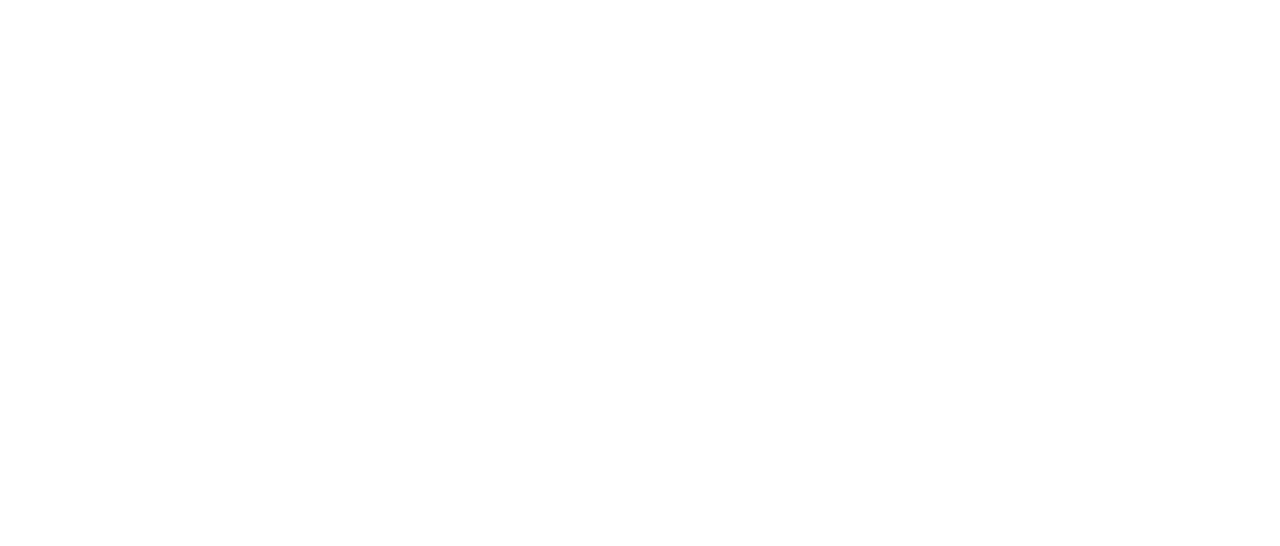
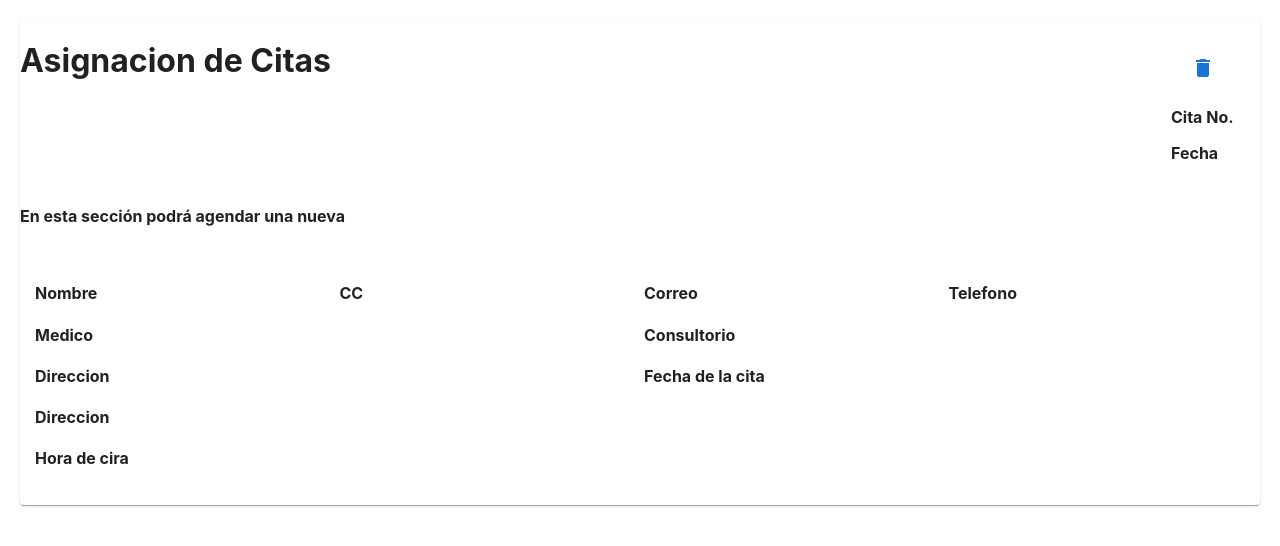
Before and after one commit to JuanOsDu/PESS-Front, a React app: page /home in a window 1280 px wide. Before the commit this address had no page. Built offline with nearby package versions, Linux system fonts and the light colour scheme.

Commit message:
plantilla output de citas para empleados

```diff
--- a/package.json
+++ b/package.json
@@ -5,6 +5,7 @@
   "dependencies": {
     "@emotion/react": "^11.9.0",
     "@emotion/styled": "^11.8.1",
+    "@mui/icons-material": "^5.8.0",
     "@mui/material": "^5.8.1",
     "@testing-library/jest-dom": "^5.16.4",
     "@testing-library/react": "^13.2.0",
--- a/src/App.css
+++ b/src/App.css
@@ -19,6 +19,19 @@
 
 
 }
+.top-content{
+  margin-top: 30px;
+  margin-right: 25px;
+}
+.top {
+
+  font-weight: bold;
+  display: flex;
+  flex-direction: row;
+  justify-content: space-between;
+
+
+}
 .fill {
   display: flex;
   justify-content: center;
@@ -33,3 +46,9 @@
   width: 100%;
   height: 100%;
 }
+.card-insert{
+ padding: 20px;
+}
+.container-son{
+  padding: 15px;
+}
--- /dev/null
+++ b/src/home.jsx
@@ -0,0 +1,81 @@
+import { React, Fragment } from "react";
+import { Button, h4, Grid, Card, Box, CardContent, Typography, CardActions } from '@mui/material';
+import { Delete } from '@mui/icons-material';
+import { Link } from 'react-router-dom';
+import './App.css';
+const bull = (
+    <Box
+        component="span"
+        sx={{ display: 'inline-block', mx: '2px', transform: 'scale(0.8)' }}
+    >
+        •
+    </Box>
+);
+function Home() {
+    return (
+        <div className="Home">
+            <Box className="card-insert" sx={{ minWidth: 250 }}>
+
+                <Card>
+                    <div className="top">
+
+                        <h1>Asignacion de Citas</h1>
+                        <div className="top-content">
+                            <Link to="/login">
+                                <Button>
+
+                                    <Delete onClick={event => console.log("hgo")}>
+
+                                        <Link to="/login"></Link>
+
+
+                                    </Delete>
+
+                                </Button>
+
+                            </Link>
+
+                            <h4>Cita No.
+                                <p>Fecha</p>
+                            </h4>
+                        </div>
+                    </div>
+
+
+                    <span>
+                        <h4>En esta sección podrá agendar una nueva</h4>
+                    </span>
+                    <Grid container spacing={1} className="container-son" >
+
+
+
+                        <Grid h4 item xs={3} >
+                            <h4>Nombre</h4>
+                            <h4>Medico</h4>
+                            <h4>Direccion</h4>
+                            <h4>Direccion</h4>
+                            <h4>Hora de cira</h4>
+                        </Grid>
+                        <Grid h4 item xs={3}>
+                            <h4>CC</h4>
+                        </Grid>
+                        <Grid h4 item xs={3}>
+                            <h4>Correo</h4>
+                            <h4>Consultorio</h4>
+                            <h4>Fecha de la cita</h4>
+                        </Grid>
+                        <Grid h4 item xs={3}>
+                            <h4>Telefono</h4>
+                        </Grid>
+                    </Grid>
+                </Card>
+
+
+
+            </Box>
+
+        </div >
+
+    );
+}
+export default Home;
--- a/src/index.js
+++ b/src/index.js
@@ -3,7 +3,7 @@ import ReactDOM from 'react-dom/client';
 import './index.css';
 import Login from './login';
 import reportWebVitals from './reportWebVitals';
-
+import Home from './home';
 import {
   BrowserRouter,
   Routes,
@@ -14,6 +14,7 @@ root.render(
   <BrowserRouter>
     <Routes>
       <Route path="/login" element={<Login />}></Route>
+      <Route path="/home" element={<Home />}></Route>
     </Routes>
   </BrowserRouter>
 );
```
Also changed, not shown: 1 other file.
